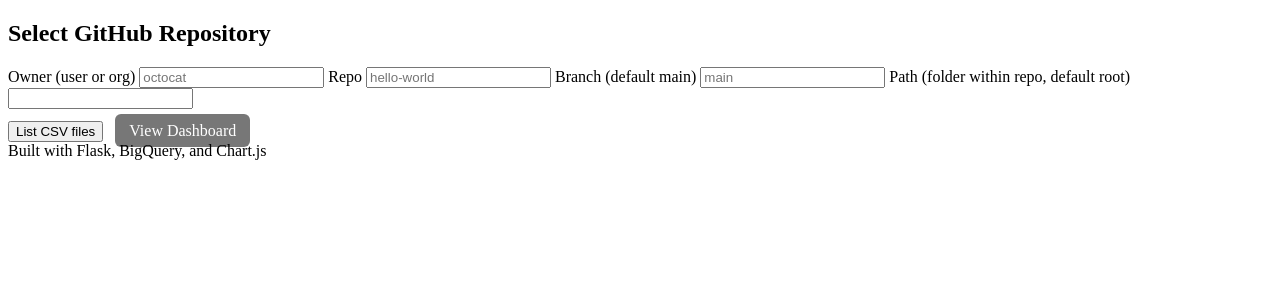
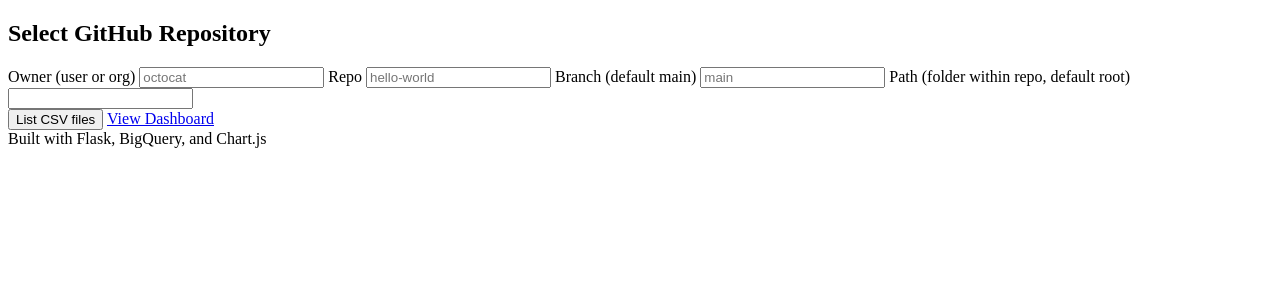
Before and after one commit to pdeepanraj/expensetracker, a Flask app: page / in a window 1280 px wide. Shown: the part 98-398 px from the top of the page. Run offline with Flask 3, Linux system fonts and the light colour scheme.

Commit message:
Update index.html

```diff
--- a/templates/index.html
+++ b/templates/index.html
@@ -17,9 +17,9 @@
     <label>Path (folder within repo, default root)</label>
     <input type="text" name="path" placeholder="">
 
-    <div style="margin-top:12px;">
+    <div class="actions">
       <button type="submit">List CSV files</button>
-      <a class="button secondary" href="/dashboard" style="margin-left:8px; text-decoration:none; padding:8px 14px; border-radius:6px; background:#777; color:#fff;">View Dashboard</a>
+      <a class="btn secondary" href="/dashboard">View Dashboard</a>
     </div>
   </form>
 </div>
```
